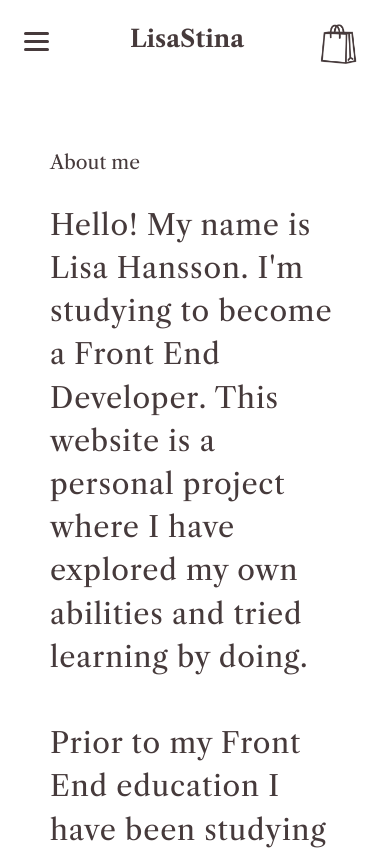
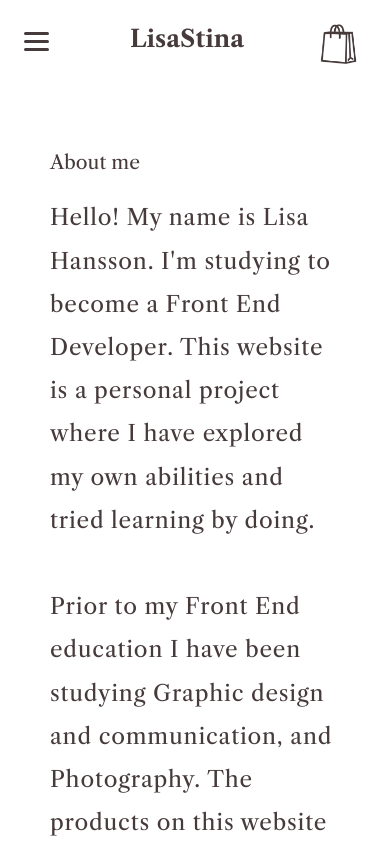
Before and after one commit to lisastina/webshop, a React (Create React App) app in the folder webshop/: page /about in a window 390 px wide. Shown: the top 850 px of the page. Built offline with nearby package versions, Linux system fonts and the light colour scheme; a web font is replaced by a local one.

Commit message:
Responsive about page

```diff
--- a/webshop/src/css/About.module.css
+++ b/webshop/src/css/About.module.css
@@ -11,3 +11,8 @@
     line-height: 2.7rem;
     letter-spacing: .8px;
 }
+@media screen and (max-width: 600px) {
+    .about p {
+        font-size: 1.4rem;
+    }
+}
```
